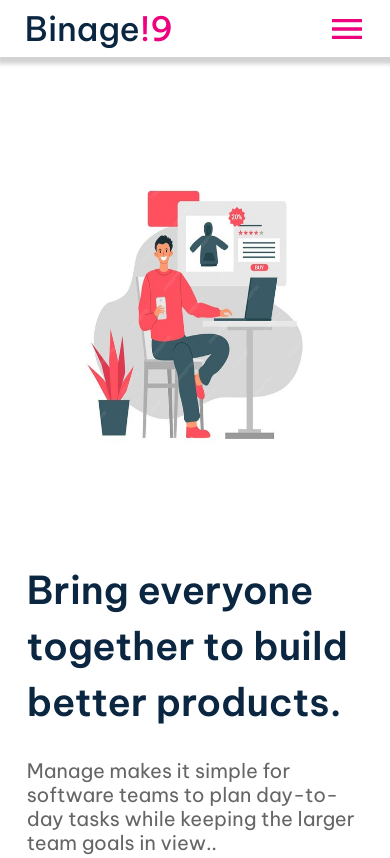
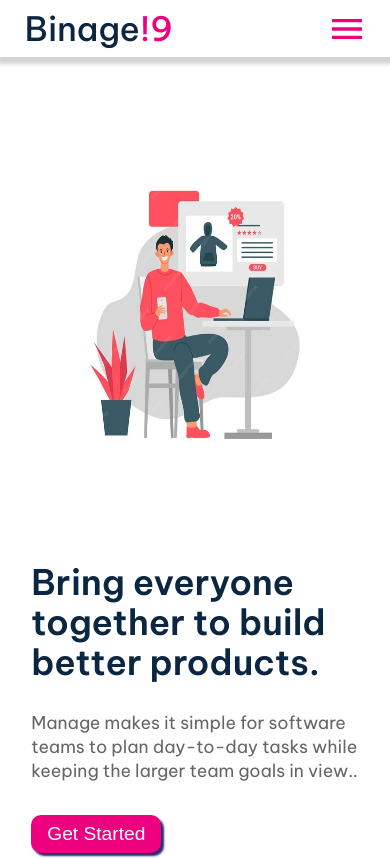
Before and after one commit to mulbahoplanojames/Binage-9, a React (Vite) app: page / in a window 390 px wide. Shown: the top 858 px of the page. Built offline with nearby package versions, Linux system fonts and the light colour scheme.

Commit message:
Update Hero.module.css

```diff
--- a/src/Components/Hero/Hero.module.css
+++ b/src/Components/Hero/Hero.module.css
@@ -6,7 +6,7 @@
   font-size: 2.8rem;
   color: #0a2640;
   padding-bottom: 1.8rem;
-  line-height: 3.5rem;
+  line-height: 2.5rem;
   font-weight: 520;
 }
 
@@ -43,17 +43,24 @@
 }
 
 @media screen and (max-width: 767px) {
+  #hero {
+    padding: 2.5rem 2%;
+  }
+
   .hero_wripper {
     flex-direction: column-reverse;
     gap: 35px;
   }
   .hero_content {
-    width: 360px;
+    width: 350px;
   }
   .image_content {
     height: 50vh;
   }
   .title {
-    font-size: 2.4rem;
+    font-size: 2.2rem;
+  }
+  .description {
+    font-size: 1.1rem;
   }
 }
```
